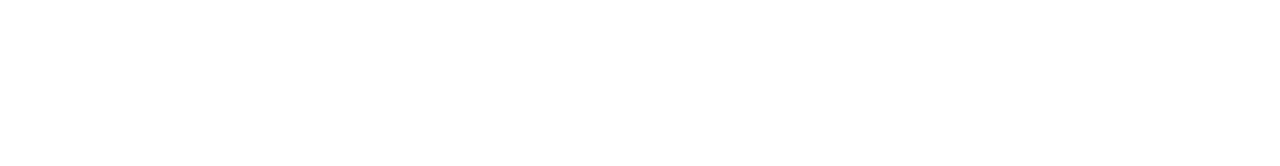
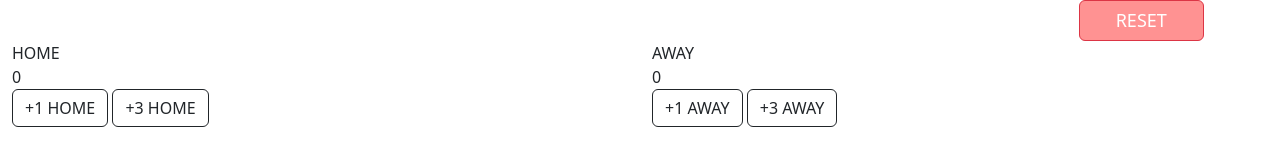
Before and after one commit to seasonofleaves/wk2_day1, a plain HTML site: page index.html in a window 1280 px wide. Drawn offline with nearby package versions, Linux system fonts and the light colour scheme.

Commit message:
Javascript working, reset button finished

```diff
--- a/app.js
+++ b/app.js
@@ -0,0 +1,44 @@
+// let userInput = ``
+let homePoints = 0
+let awayPoints = 0
+
+function plusOne() {
+  homePoints++
+  console.log(`home added 1`, homePoints);
+
+  const inputElement = document.getElementById(`homePoints`)
+  console.log(inputElement, inputElement.innerText)
+  inputElement.innerText = homePoints
+}
+
+function plusThree() {
+  homePoints += 3
+  console.log(`home added 3`, homePoints);
+
+  const inputElement = document.getElementById(`homePoints`)
+  console.log(inputElement, inputElement.innerText)
+  inputElement.innerText = homePoints
+}
+
+function awayOne() {
+  awayPoints++
+  console.log(`away added 1`, awayPoints)
+
+  const inputElement = document.getElementById(`awayPoints`)
+  console.log(inputElement, inputElement.innerText)
+  inputElement.innerText = awayPoints
+}
+
+function awayThree() {
+  awayPoints += 3
+  console.log(`away added 3`, awayPoints)
+
+  const inputElement = document.getElementById(`awayPoints`)
+  console.log(inputElement, inputElement.innerText)
+  inputElement.innerText = awayPoints
+}
+
+// function plusOne() {
+//   userInput + `1`
+//   console.log(`added 1`, userInput)
+// }
--- a/index.html
+++ b/index.html
@@ -4,11 +4,48 @@
 <head>
   <meta charset="UTF-8">
   <meta name="viewport" content="width=device-width, initial-scale=1.0">
-  <title>Document</title>
+  <link href='https://cdn.jsdelivr.net/npm/bootstrap@5.3.0-alpha1/dist/css/bootstrap.min.css' rel='stylesheet'
+    integrity='sha384-GLhlTQ8iRABdZLl6O3oVMWSktQOp6b7In1Zl3/Jr59b6EGGoI1aFkw7cmDA6j6gD' crossorigin='anonymous'>
+  <link rel="stylesheet" href="style.css">
+  <title>Score Board</title>
 </head>
 
 <body>
 
+  <section class="container-fluid">
+
+    <section class="row reset">
+      <div class="col-2">
+        <div class="btn btn-danger reset-btn">RESET</div>
+      </div>
+    </section>
+
+    <section class="row">
+      <div class="col-6">
+        <span>HOME</span>
+        <div id="homePoints">0</div>
+      </div>
+
+      <div class="col-6">
+
+        <span>AWAY</span>
+        <div id="awayPoints">0</div>
+      </div>
+    </section>
+
+    <section class="row">
+      <div class="col-6">
+        <div onclick="plusOne()" class="btn btn-outline-dark">+1 HOME</div>
+        <div onclick="plusThree()" class="btn btn-outline-dark">+3 HOME</div>
+      </div>
+      <div class="col-6">
+        <div onclick="awayOne()" class="btn btn-outline-dark">+1 AWAY</div>
+        <div onclick="awayThree()" class="btn btn-outline-dark">+3 AWAY</div>
+      </div>
+    </section>
+
+  </section>
+  <script src="app.js"></script>
 </body>
 
 </html>
--- a/style.css
+++ b/style.css
@@ -0,0 +1,12 @@
+.reset {
+  justify-content: flex-end;
+}
+
+.reset-btn {
+  background-color: rgba(255, 0, 0, 0.427);
+  outline-color: red;
+  padding-left: 2em;
+  padding-right: 2em;
+  align-content: center;
+  font-size: large;
+}
```
